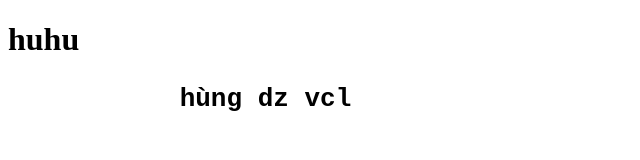
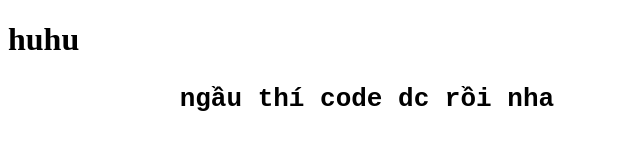
Before and after one commit to tanhung1004/GITBRANCH-, a plain HTML site: page index.html in a window 1280 px wide. Shown: the whole page, without its empty margins (0-640 px from the left). Drawn offline with Linux system fonts and the light colour scheme.

Commit message:
2.mới ghi

```diff
--- a/index.html
+++ b/index.html
@@ -9,7 +9,7 @@
     <h1>
       huhu
       <pre>
-           hùng dz vcl
+           ngầu thí code dc rồi nha
         </pre
       >
     </h1>
```
